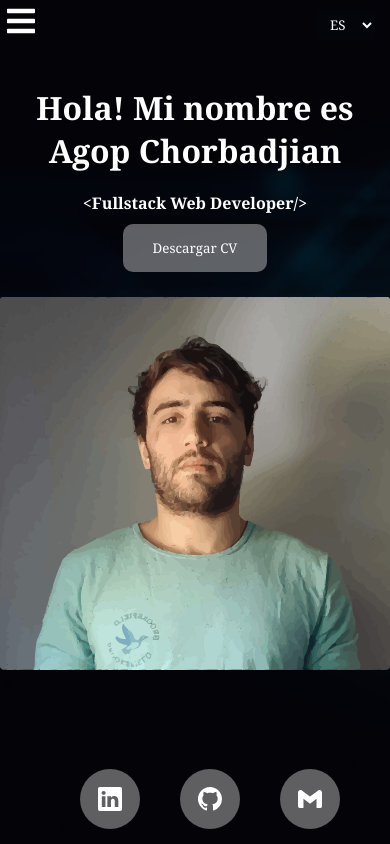
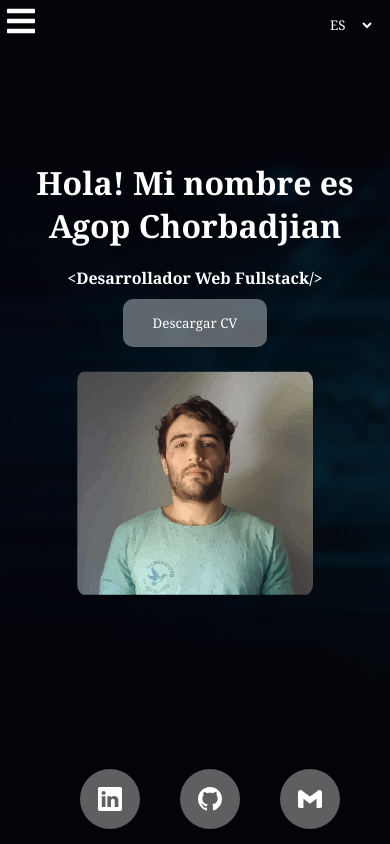
Before and after one commit to PowChorba/PortfolioV2, a React (Create React App) app in the folder client/: page / in a window 390 px wide. Built offline with nearby package versions, Linux system fonts and the light colour scheme.

Commit message:
arreglo nav/imgHome

```diff
--- a/client/src/Components/Home/Home.module.css
+++ b/client/src/Components/Home/Home.module.css
@@ -120,7 +120,7 @@
     }
 
     .image {
-        width: 25em;
+        width: 15em;
         height: 100%;
     }
 
--- a/client/src/Components/Home/HomeEsp.tsx
+++ b/client/src/Components/Home/HomeEsp.tsx
@@ -12,7 +12,7 @@ export default function HomeEsp(){
             <main className={s.main}>
                 <div className={s.divTitle}>
                     <h1>Hola! Mi nombre es <br /> Agop Chorbadjian</h1>
-                    <h3>{'<'}Fullstack Web Developer{'/>'}</h3>
+                    <h3>{'<'}Desarrollador Web Fullstack{'/>'}</h3>
                     <button className={s.btnCV}><a href="./AgopChorbadjianCV.pdf" download>Descargar CV</a></button>
                 </div>
                 <div>
--- a/client/src/Components/Nav/Nav.module.css
+++ b/client/src/Components/Nav/Nav.module.css
@@ -50,6 +50,7 @@
         top: 5px;
         left: 5px;
         font-size: 2rem;
+        z-index: 15;
     }
 
     .displayNoneR{
@@ -65,6 +66,8 @@
         position: absolute;
         top: 25px;
         left: 0px;
+        background-color: #000;
+        z-index: 5;
     }
 
     .divLinks div{
@@ -79,6 +82,7 @@
         position: absolute;
         top: 0px;
         right: 5px;
+        z-index: 15;
     }
 
     .tags{
```
